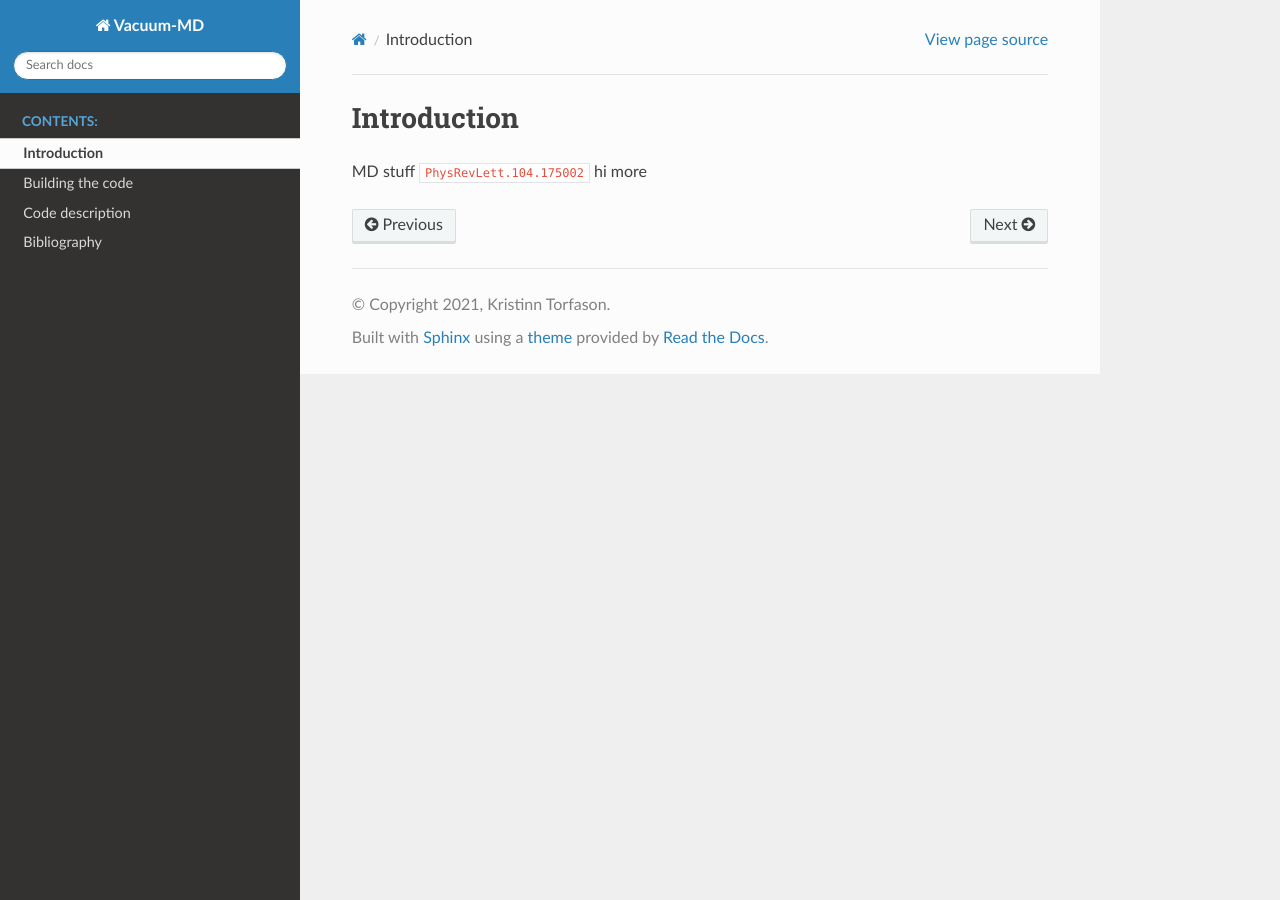
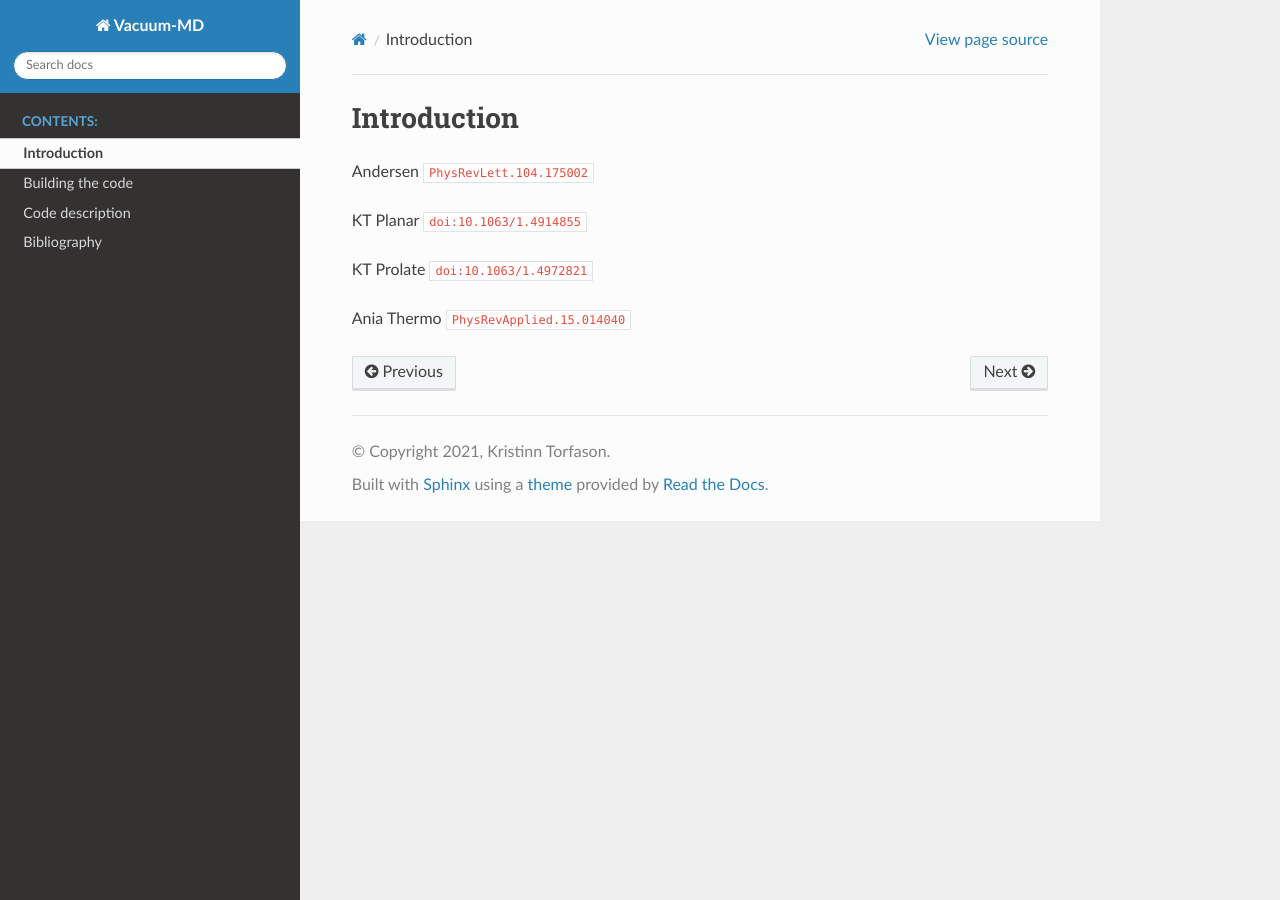
Before and after one commit to NanoPhysicsCenter/RUMDEED, a Sphinx documentation site: the page built from docs/source/intro.rst, in a window 1280 px wide. Built offline with Sphinx 7.4.7 and the Read the Docs theme 2.0.0, drawn with Linux system fonts in a browser that asks for light colours; cross-references to code outside the pages are shown as plain code; some of the changed lines change nothing that is shown.

Commit message:
Self refrences added

```diff
--- a/docs/source/conf.py
+++ b/docs/source/conf.py
@@ -70,5 +70,5 @@ fortran_ext = ['F90', 'f90']
 
 # -- Bibtext refs
 bibtex_bibfiles = ['refs.bib']
-bibtex_default_style = 'plain'
+bibtex_default_style = 'unsrt'
 bibtex_reference_style = 'label'
--- a/docs/source/intro.rst
+++ b/docs/source/intro.rst
@@ -1,4 +1,10 @@
 Introduction
 ============
 
-MD stuff :cite:p:`PhysRevLett.104.175002` hi more
+Andersen :cite:p:`PhysRevLett.104.175002`
+
+KT Planar :cite:p:`doi:10.1063/1.4914855`
+
+KT Prolate :cite:p:`doi:10.1063/1.4972821`
+
+Ania Thermo :cite:p:`PhysRevApplied.15.014040`
--- a/docs/source/refs.bib
+++ b/docs/source/refs.bib
@@ -12,3 +12,44 @@
   doi = {10.1103/PhysRevLett.104.175002},
   url = {https://link.aps.org/doi/10.1103/PhysRevLett.104.175002}
 }
+
+@article{doi:10.1063/1.4914855,
+author = {Torfason,Kristinn  and Valfells,Agust  and Manolescu,Andrei },
+title = {Molecular dynamics simulations of field emission from a planar nanodiode},
+journal = {Physics of Plasmas},
+volume = {22},
+number = {3},
+pages = {033109},
+year = {2015},
+doi = {10.1063/1.4914855},
+URL = {https://doi.org/10.1063/1.4914855},
+eprint = {https://doi.org/10.1063/1.4914855}
+}
+
+@article{doi:10.1063/1.4972821,
+author = {Torfason,Kristinn  and Valfells,Agust  and Manolescu,Andrei },
+title = {Molecular dynamics simulations of field emission from a prolate spheroidal tip},
+journal = {Physics of Plasmas},
+volume = {23},
+number = {12},
+pages = {123119},
+year = {2016},
+doi = {10.1063/1.4972821},
+URL = {https://doi.org/10.1063/1.4972821},
+eprint = {https://doi.org/10.1063/1.4972821}
+}
+
+@article{PhysRevApplied.15.014040,
+  title = {Space-Charge Effects in the Field-Assisted Thermionic Emission from Nonuniform Cathodes},
+  author = {Sitek, Anna and Torfason, Kristinn and Manolescu, Andrei and Valfells, \'Ag\'ust},
+  journal = {Phys. Rev. Applied},
+  volume = {15},
+  issue = {1},
+  pages = {014040},
+  numpages = {8},
+  year = {2021},
+  month = {Jan},
+  publisher = {American Physical Society},
+  doi = {10.1103/PhysRevApplied.15.014040},
+  url = {https://link.aps.org/doi/10.1103/PhysRevApplied.15.014040}
+}
```
